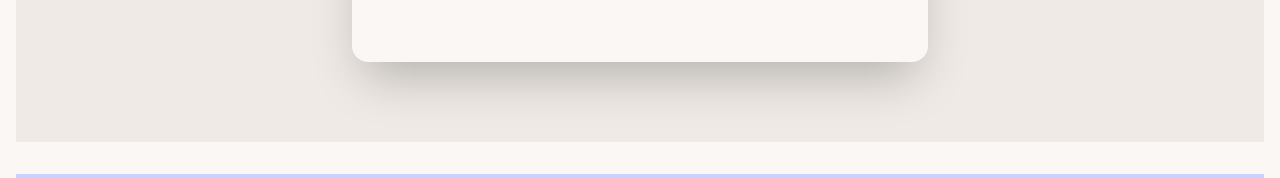
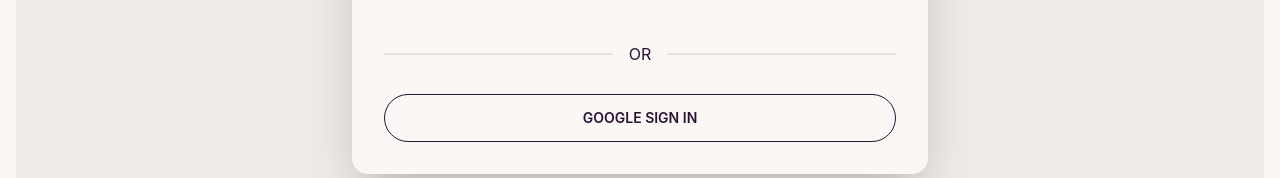
Before and after one commit to alimransahin/bbookss-client, a React (Create React App) app: page /login in a window 1280 px wide. Shown: the part 774-952 px from the top of the page. Built offline with nearby package versions, Linux system fonts and the light colour scheme.

Commit message:
login done

```diff
--- a/src/Context/AuthProvider.js
+++ b/src/Context/AuthProvider.js
@@ -1,5 +1,5 @@
 import React, { createContext, useState } from 'react';
-import { createUserWithEmailAndPassword, getAuth, signInWithEmailAndPassword  } from 'firebase/auth';
+import { createUserWithEmailAndPassword, getAuth, signInWithEmailAndPassword, signInWithPopup  } from 'firebase/auth';
 import app from '../Firebase/Firebase.config';
 
 export const AuthContext = createContext();
@@ -15,12 +15,16 @@
     const loginWithEmailPassword =(email,password)=>{
         return signInWithEmailAndPassword(auth,email,password);
     }
+    const googleSignIn=(provider)=>{
+        return signInWithPopup(auth,provider);
+    }
 
 
     const authInfo = {
         user,
         signUpWithEmailPassword,
-        loginWithEmailPassword
+        loginWithEmailPassword,
+        googleSignIn
     }
 
     return (
--- a/src/Pages/Login/Login.js
+++ b/src/Pages/Login/Login.js
@@ -1,3 +1,4 @@
+import { GoogleAuthProvider } from 'firebase/auth';
 import React, { useContext, useState } from 'react';
 import { useForm } from 'react-hook-form';
 import toast from 'react-hot-toast';
@@ -5,13 +6,16 @@
 import { AuthContext } from '../../Context/AuthProvider';
 
 const Login = () => {
+    const { loginWithEmailPassword, googleSignIn } = useContext(AuthContext);
     const { register, handleSubmit } = useForm();
-    const {loginWithEmailPassword}=useContext(AuthContext);
     const [signUpError, setSignUpError] = useState('');
-    const handleSignIn=(data)=>{
+    const googleProvider = new GoogleAuthProvider();
+
+
+    const handleSignIn = (data) => {
         setSignUpError('');
         const { email, password } = data;
-        loginWithEmailPassword(email,password)
+        loginWithEmailPassword(email, password)
             .then(result => {
                 toast.success('Log In Successfull');
             })
@@ -22,6 +26,35 @@
                 toast.error('Log In Failed')
             })
 
+    }
+    const handleGoogle = () => {
+        googleSignIn(googleProvider)
+            .then(result => {
+                const user = result.user
+                fetch(`http://localhost:5000/users/${user.email}`)
+                    .then(res => res.json())
+                    .then(data => {
+                        if (data.length===0) {
+                            const userInfo = {
+                                userType: 'buyer',
+                                name: user.displayName,
+                                email: user.email,
+                                img: user.photoURL
+                            }
+                            console.log(userInfo);
+                            fetch(`http://localhost:5000/users`, {
+                                method: 'POST',
+                                headers: {
+                                    'content-type': 'application/json'
+                                },
+                                body: JSON.stringify(userInfo)
+                            })
+                                .then(res => res.json())
+                                .then(data => console.log(data))
+                        }
+                    })
+            })
+            .catch(error => console.log(error))
     }
     return (
         <div className="hero py-16 bg-base-200 mb-8">
@@ -54,6 +87,8 @@
                             </div>
                         </form>
                     </div>
+                    <div className="divider">OR</div>
+                    <button onClick={handleGoogle} className='btn btn-ghost btn-outline w-full mt-4'>Google Sign In</button>
                 </div>
             </div>
         </div>
```
Lines whose indentation alone changed are shown as unchanged.
